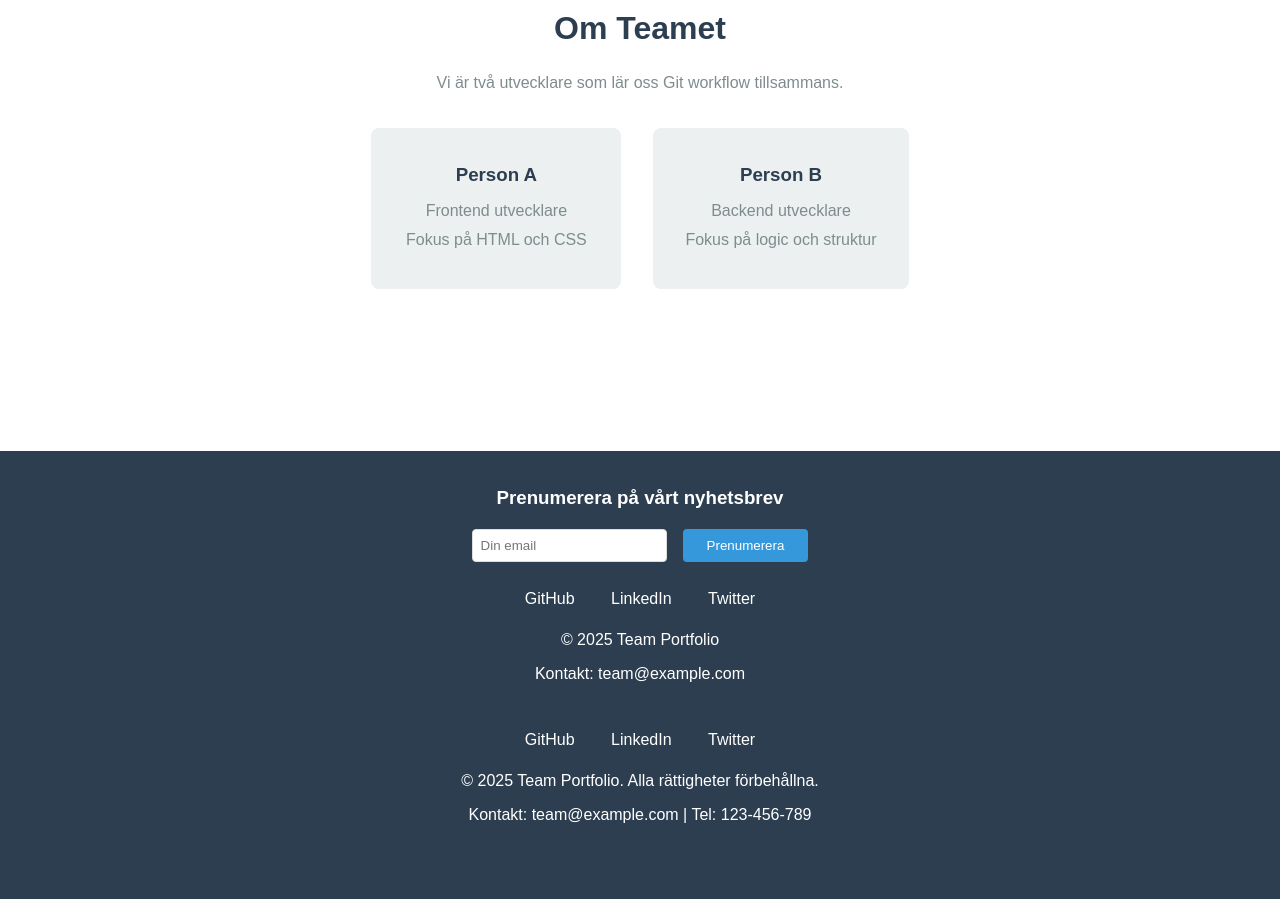
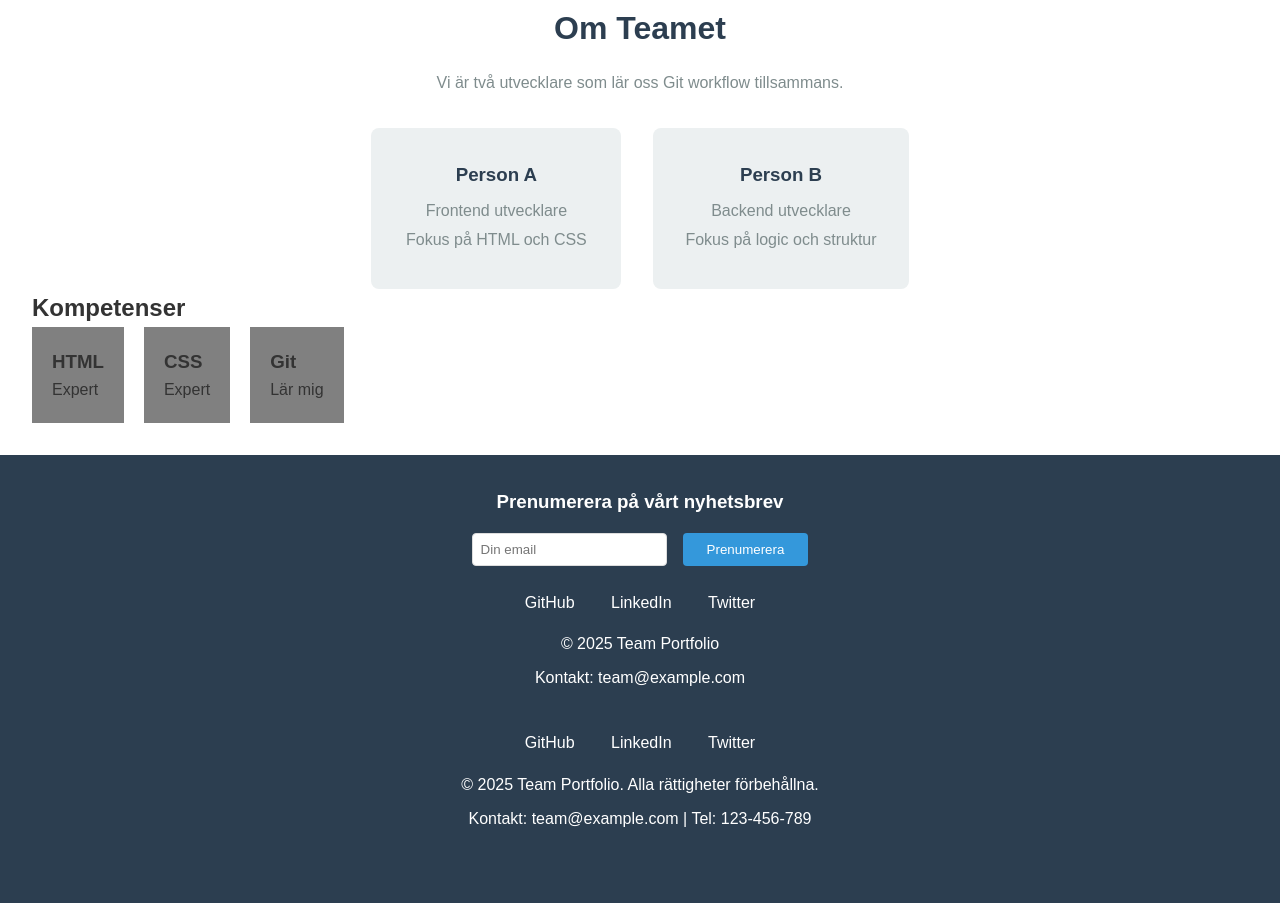
Before and after one commit to stenholmmelvin/team-portfolio, a plain HTML site: page index.html in a window 1280 px wide. Shown: the part 663-1566 px from the top of the page. Drawn offline with Linux system fonts and the light colour scheme.

Commit message:
Add skills section

```diff
--- a/index.html
+++ b/index.html
@@ -57,6 +57,24 @@
             </div>
         </div>
     </section>
+
+    <section id="skills">
+    <h2>Kompetenser</h2>
+    <div style="display: flex; gap: 20px;">
+        <div style="background: gray; padding: 20px;">
+            <h3>HTML</h3>
+            <p>Expert</p>
+        </div>
+        <div style="background: gray; padding: 20px;">
+            <h3>CSS</h3>
+            <p>Expert</p>
+        </div>
+        <div style="background: gray; padding: 20px;">
+            <h3>Git</h3>
+            <p>Lär mig</p>
+        </div>
+    </div>
+</section>
 </main>
 
 <footer>
```
